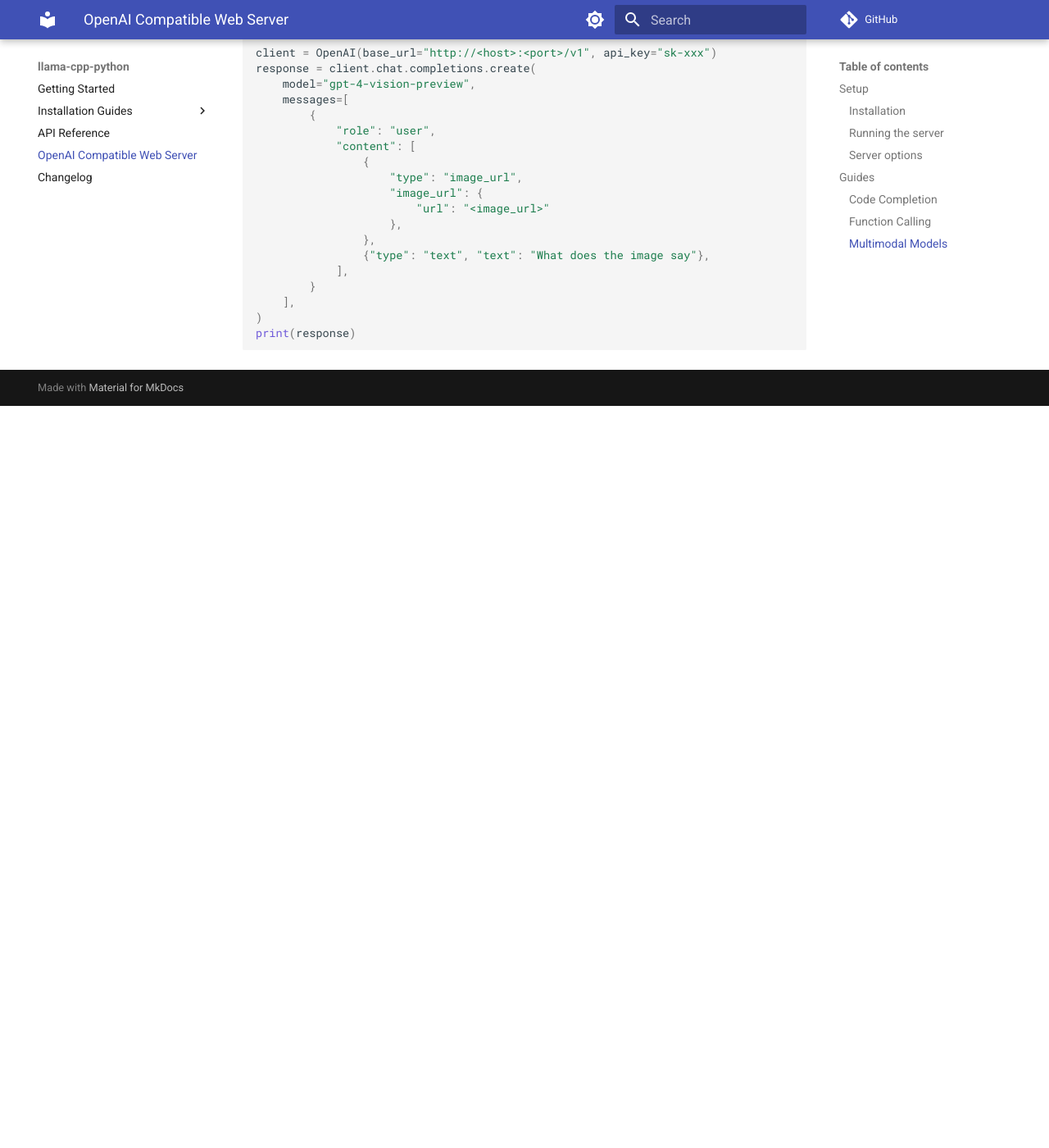
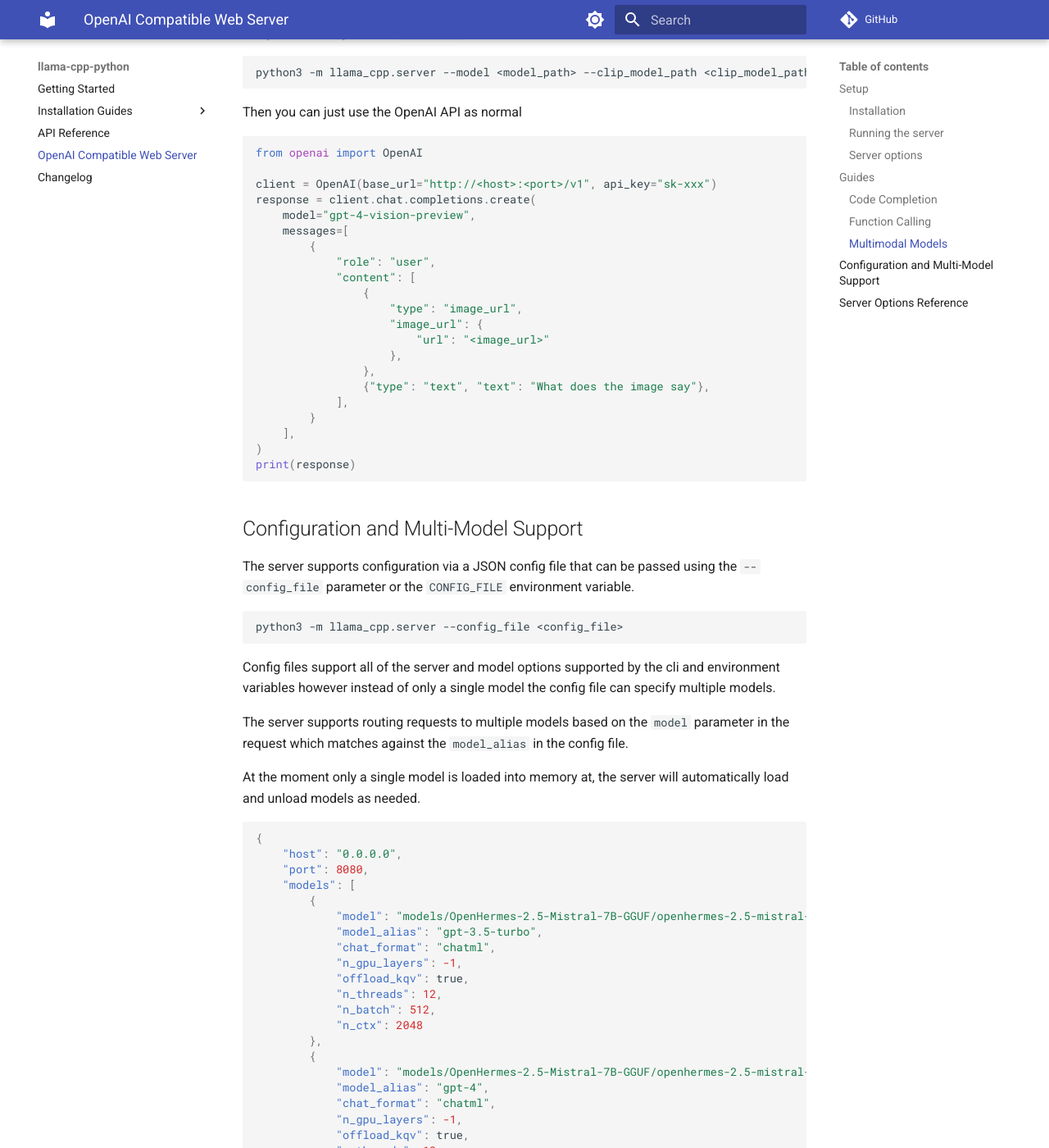
Before and after one commit to nayanzin33sergey/Python-llama-cpp, an MkDocs documentation site: the page built from docs/server.md, in a window 1280 px wide and 1400 px high, scrolled down 2376 px. Shown: the whole window at 82% size. Built offline with MkDocs 1.6.1 and Material for MkDocs 9.7.7, drawn with Linux system fonts in a browser that asks for light colours; comment, search, counter and statistics services are not loaded; before the commit the page ends 2871 px from its top, so only the background shows below that; some of the changed text lies outside the part shown.

Commit message:
docs: add server config docs

````diff
--- a/docs/server.md
+++ b/docs/server.md
@@ -31,6 +31,12 @@ python3 -m llama_cpp.server --help
 ```
 
 NOTE: All server options are also available as environment variables. For example, `--model` can be set by setting the `MODEL` environment variable.
+
+Check out the server config reference below settings for more information on the available options.
+CLI arguments and environment variables are available for all of the fields defined in [`ServerSettings`](#llama_cpp.server.settings.ServerSettings) and [`ModelSettings`](#llama_cpp.server.settings.ModelSettings)
+
+Additionally the server supports configuration check out the [configuration section](#configuration-and-multi-model-support) for more information and examples.
+
 
 ## Guides
 
@@ -122,3 +128,91 @@ response = client.chat.completions.create(
 )
 print(response)
 ```
+
+## Configuration and Multi-Model Support
+
+The server supports configuration via a JSON config file that can be passed using the `--config_file` parameter or the `CONFIG_FILE` environment variable.
+
+```bash
+python3 -m llama_cpp.server --config_file <config_file>
+```
+
+Config files support all of the server and model options supported by the cli and environment variables however instead of only a single model the config file can specify multiple models.
+
+The server supports routing requests to multiple models based on the `model` parameter in the request which matches against the `model_alias` in the config file.
+
+At the moment only a single model is loaded into memory at, the server will automatically load and unload models as needed.
+
+```json
+{
+    "host": "0.0.0.0",
+    "port": 8080,
+    "models": [
+        {
+            "model": "models/OpenHermes-2.5-Mistral-7B-GGUF/openhermes-2.5-mistral-7b.Q4_K_M.gguf",
+            "model_alias": "gpt-3.5-turbo",
+            "chat_format": "chatml",
+            "n_gpu_layers": -1,
+            "offload_kqv": true,
+            "n_threads": 12,
+            "n_batch": 512,
+            "n_ctx": 2048
+        },
+        {
+            "model": "models/OpenHermes-2.5-Mistral-7B-GGUF/openhermes-2.5-mistral-7b.Q4_K_M.gguf",
+            "model_alias": "gpt-4",
+            "chat_format": "chatml",
+            "n_gpu_layers": -1,
+            "offload_kqv": true,
+            "n_threads": 12,
+            "n_batch": 512,
+            "n_ctx": 2048
+        },
+        {
+            "model": "models/ggml_llava-v1.5-7b/ggml-model-q4_k.gguf",
+            "model_alias": "gpt-4-vision-preview",
+            "chat_format": "llava-1-5",
+            "clip_model_path": "models/ggml_llava-v1.5-7b/mmproj-model-f16.gguf",
+            "n_gpu_layers": -1,
+            "offload_kqv": true,
+            "n_threads": 12,
+            "n_batch": 512,
+            "n_ctx": 2048
+        },
+        {
+            "model": "models/mistral-7b-v0.1-GGUF/ggml-model-Q4_K.gguf",
+            "model_alias": "text-davinci-003",
+            "n_gpu_layers": -1,
+            "offload_kqv": true,
+            "n_threads": 12,
+            "n_batch": 512,
+            "n_ctx": 2048
+        },
+        {
+            "model": "models/replit-code-v1_5-3b-GGUF/replit-code-v1_5-3b.Q4_0.gguf",
+            "model_alias": "copilot-codex",
+            "n_gpu_layers": -1,
+            "offload_kqv": true,
+            "n_threads": 12,
+            "n_batch": 1024,
+            "n_ctx": 9216
+        }
+    ]
+}
+```
+
+The config file format is defined by the [`ConfigFileSettings`](#llama_cpp.server.settings.ConfigFileSettings) class.
+
+## Server Options Reference
+
+::: llama_cpp.server.settings.ConfigFileSettings
+    options:
+        show_if_no_docstring: true
+
+::: llama_cpp.server.settings.ServerSettings
+    options:
+        show_if_no_docstring: true
+
+::: llama_cpp.server.settings.ModelSettings
+    options:
+        show_if_no_docstring: true
````
Also changed, not shown: 1 other file.
